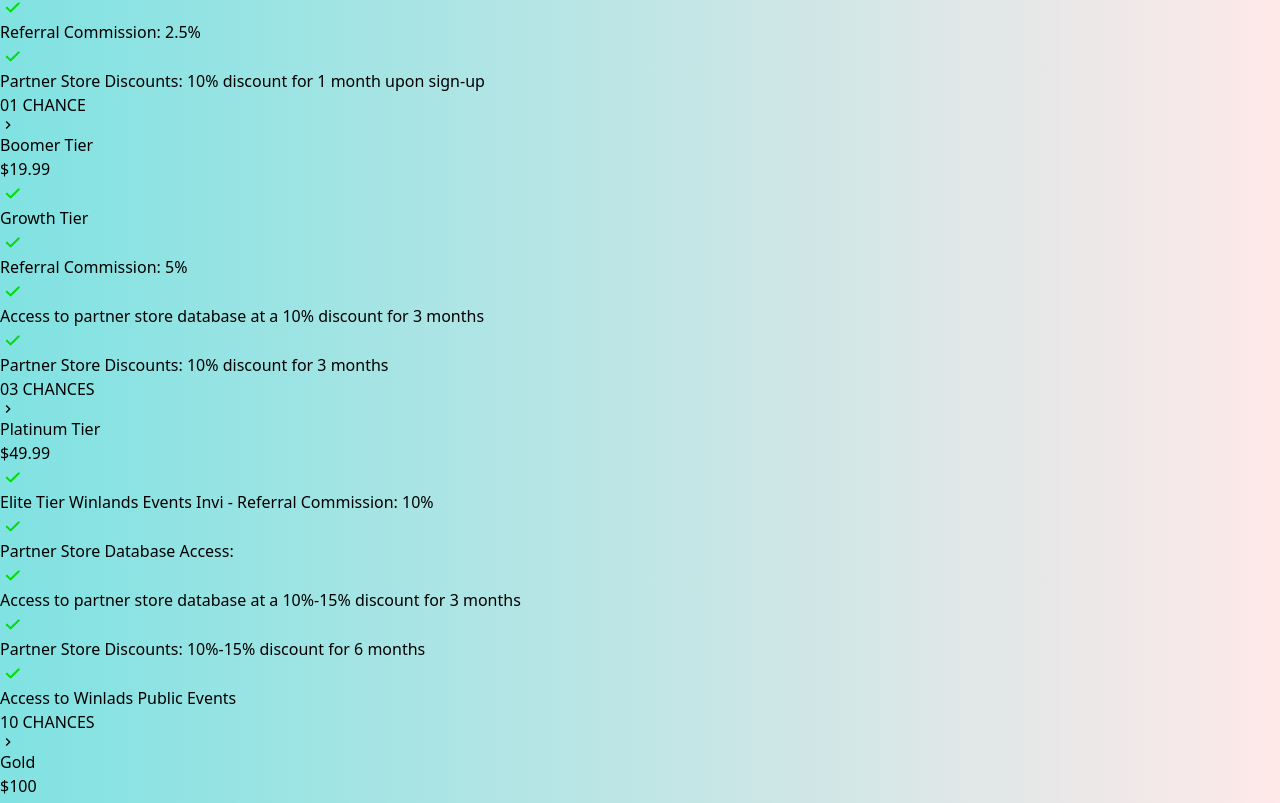
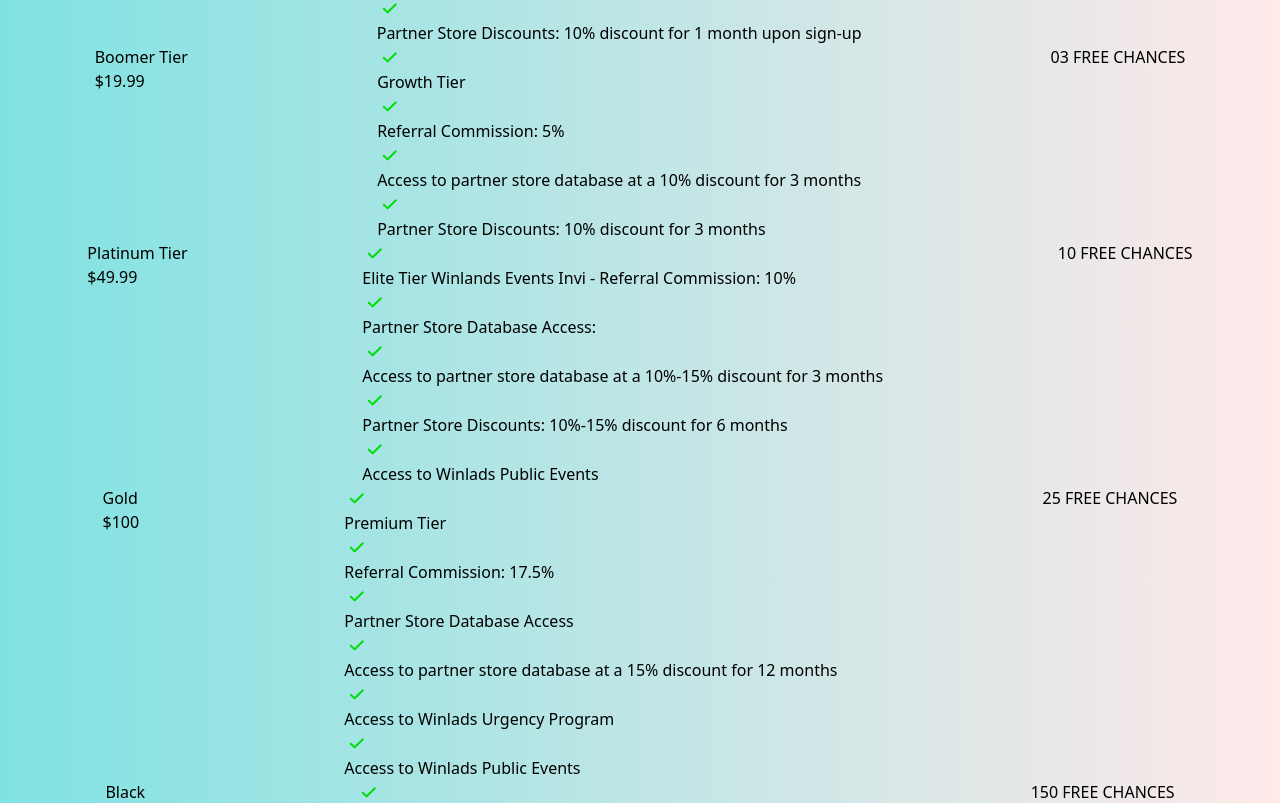
Before and after one commit to Cameron933/winlads-store, a React (Vite) app: page / in a window 1280 px wide. Shown: the part 8313-9116 px from the top of the page. Built offline with nearby package versions, Linux system fonts and the light colour scheme.

Commit message:
card changes

```diff
--- a/src/components/Card.jsx
+++ b/src/components/Card.jsx
@@ -4,7 +4,7 @@ import { MdKeyboardArrowRight } from "react-icons/md";
 
 const Card = ({bgColor, titleColor, title, price, desc1, buttonTextColor, desc2, desc3, desc4, desc5, desc6, desc7, descColor, buttonColor, arrowColor, btnword, point1, point2, point3, point4, point5, point6, point7,}) => {
   return (
-    <div className={`rounded-md bg-${bgColor} p-4 2xl:p-8 shadow-md flex flex-col space-y-8`}>
+    <div className={`rounded-md bg-${bgColor} p-4 2xl:p-8 shadow-md flex flex-col space-y-8 card-container`}>
         <div className='flex flex-row justify-between'>
             <p className={`text-${titleColor} text-lg 2xl:text-xl`}>{title}</p>
             <p className={`text-${titleColor} text-lg 2xl:text-xl`}>{price}</p>
@@ -40,11 +40,11 @@ const Card = ({bgColor, titleColor, title, price, desc1, buttonTextColor, desc2,
             </div>
         </div>
         <div className={`rounded-md flex flex-row justify-center py-2 bg-${buttonColor} hover:scale-105 hover:transition-transform ease-out duration-300`}>
-            <button className='flex flex-row items-center gap-2'>
-                <p className={`text-${buttonTextColor} text-xs 2xl:text-lg`}>{btnword}</p>
-                <MdKeyboardArrowRight className={`text-${arrowColor}`} />
-            </button>
-        </div>
+        <button className='flex flex-row items-center gap-2'>
+          <p className={`text-${buttonTextColor} text-xs 2xl:text-lg`}>{btnword}</p>
+          {/* <MdKeyboardArrowRight className={`text-${arrowColor}`} /> */}
+        </button>
+      </div>
     </div>
   )
 }
--- a/src/components/Level.jsx
+++ b/src/components/Level.jsx
@@ -55,7 +55,7 @@ const Level = () => {
             buttonColor="white"
             arrowColor="[#01819D]"
             buttonTextColor="[#01819D]"
-            btnword="01 CHANCE"
+            btnword="01 FREE CHANCE"
             point1={Correct}
             point2={Correct}
             point3={Correct}
@@ -74,7 +74,7 @@ const Level = () => {
             buttonColor="[#01819D]"
             arrowColor="white"
             buttonTextColor="white"
-            btnword="03 CHANCES"
+            btnword="03 FREE CHANCES"
             point1={Correct}
             point2={Correct}
             point3={Correct}
@@ -94,7 +94,7 @@ const Level = () => {
             buttonColor="[#01819D]"
             arrowColor="white"
             buttonTextColor="white"
-            btnword="10 CHANCES"
+            btnword="10 FREE CHANCES"
             point1={Correct}
             point2={Correct}
             point3={Correct}
@@ -116,7 +116,7 @@ const Level = () => {
             buttonColor="white"
             arrowColor="[#01819D]"
             buttonTextColor="[#01819D]"
-            btnword="25 CHANCES"
+            btnword="25 FREE CHANCES"
             point1={Correct}
             point2={Correct}
             point3={Correct}
@@ -140,7 +140,7 @@ const Level = () => {
             buttonColor="white"
             arrowColor="[#01819D]"
             buttonTextColor="[#01819D]"
-            btnword="150 CHANCES"
+            btnword="150 FREE CHANCES"
             point1={Correct}
             point2={Correct}
             point3={Correct}
--- a/src/index.css
+++ b/src/index.css
@@ -98,6 +98,12 @@ button:focus-visible {
   animation: rotate 2s linear infinite;
 }
 
+.card-container{
+  display: flex;
+  flex-wrap: wrap;
+  justify-content: space-around;
+}
+
 @keyframes rotate {
   from {
     transform: rotate(0deg);
```
